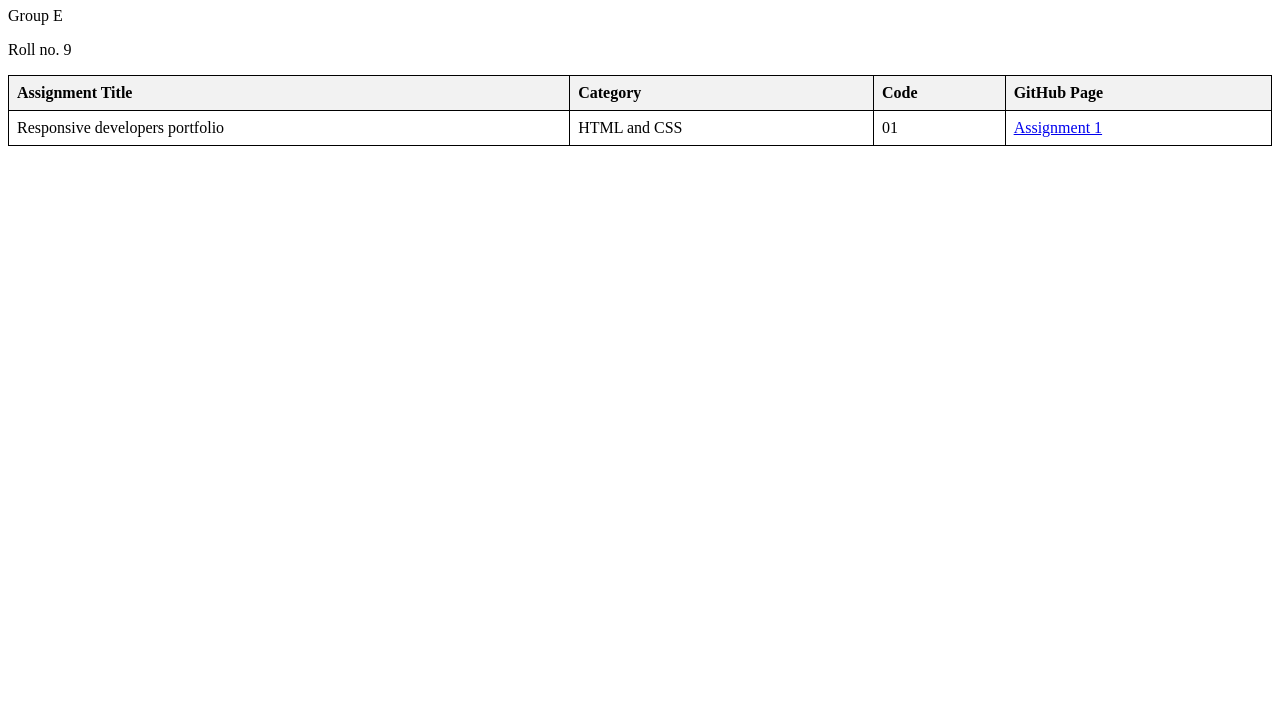
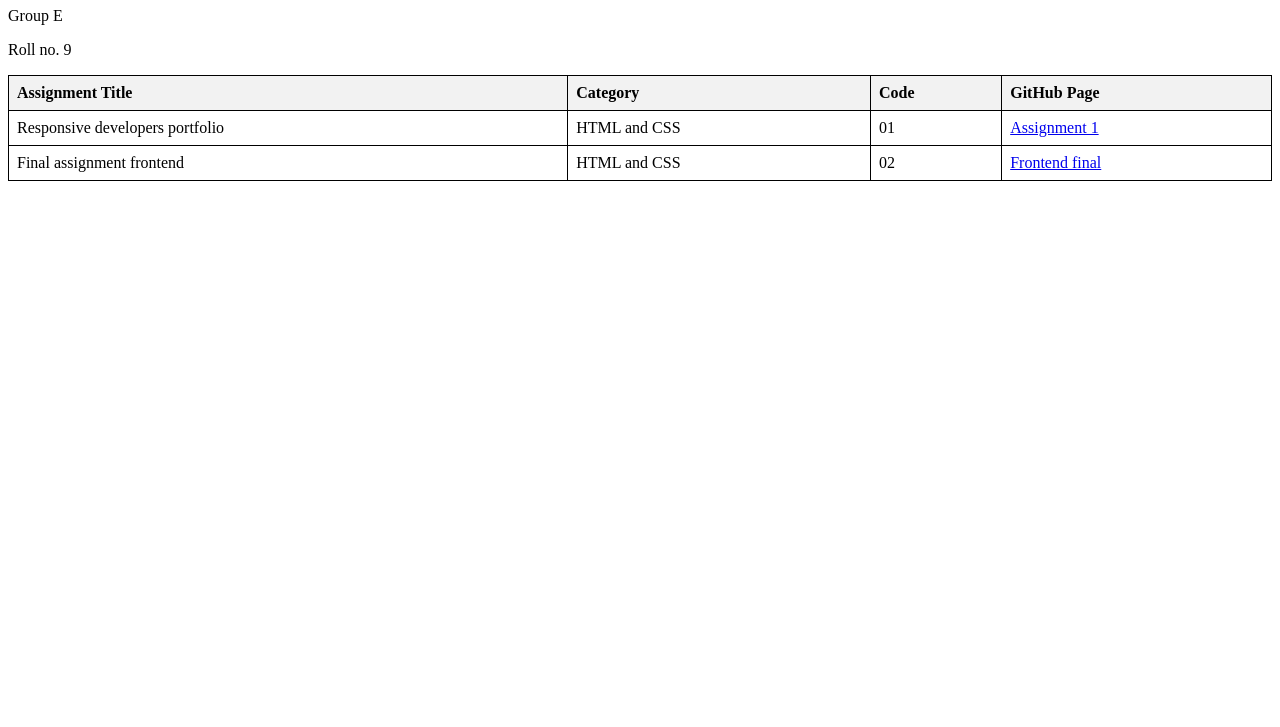
Before and after one commit to francishgautam/assignment-sheet, a plain HTML site: page index.html in a window 1280 px wide. Shown: the part 73-800 px from the top of the page. Drawn offline with Linux system fonts and the light colour scheme.

Commit message:
final assignment submission

```diff
--- a/index.html
+++ b/index.html
@@ -41,6 +41,12 @@
             <td>01</td>
             <td><a href="https://francishgautam.github.io/responsive-portfolio-/"> Assignment 1 </a></td>
         </tr>
+         <tr>
+            <td>Final assignment frontend</td>
+            <td>HTML and CSS</td>
+            <td>02</td>
+            <td><a href="https://francishgautam.github.io/Final_assignment_frontend/"> Frontend final </a></td>
+        </tr>
     </tbody>
 </table>
 </body>
```
